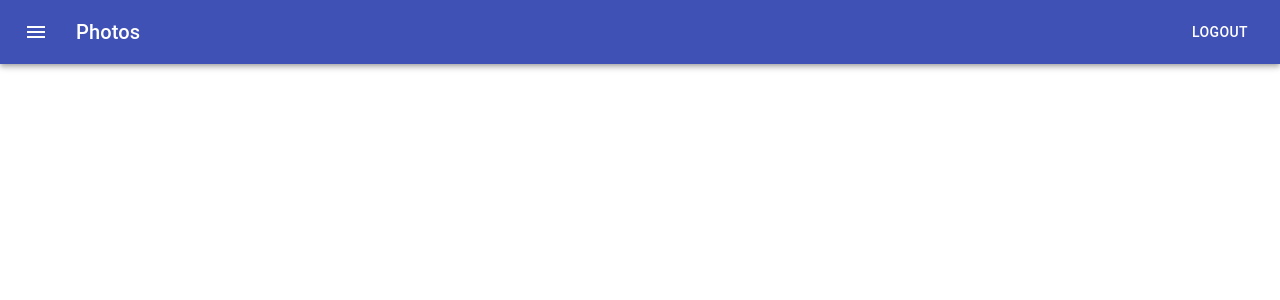
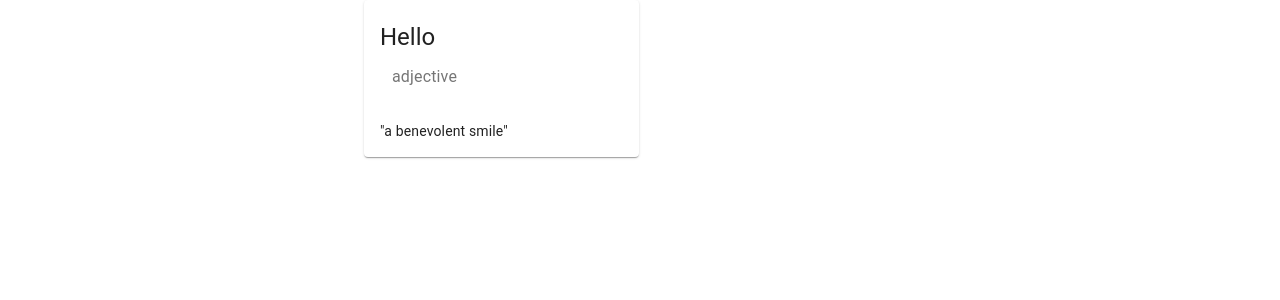
Before and after one commit to udayangaac/platform-client, a React (Create React App) app: page /dashboard in a window 1280 px wide. Shown: the top 300 px of the page. Built offline with nearby package versions, Linux system fonts and the light colour scheme.

Commit message:
Updated the project

```diff
--- a/src/components/auth/Auth.js
+++ b/src/components/auth/Auth.js
@@ -1,5 +1,4 @@
 import React, {Component} from 'react';
-import Home from "../";
 import {withRouter} from 'react-router-dom'
 import AuthService from "../../service/auth";
 
@@ -7,20 +6,19 @@ class Auth extends Component {
     constructor(props) {
         super(props);
         this.state = {
-            user: undefined
+            user: null
         }
     }
 
     componentDidMount() {
+        let profile = AuthService.getLocalStorageProfile();
+        console.log("Get profile from local storage", profile);
         this.setState({
-            user: AuthService.getLocalStorageProfile(),
+            user:profile,
         })
     }
 
     render() {
-        if (this.state.user === undefined) {
-            this.props.history.push('/login')
-        }
         return (
             <section>{this.props.children}</section>
         )
--- a/src/components/auth/Logout.js
+++ b/src/components/auth/Logout.js
@@ -4,7 +4,7 @@ import AuthService from "../../service/auth";
 class Logout extends Component {
     componentDidMount() {
         AuthService.clearLocalStorage();
-        this.props.history.push("/")
+        this.props.history.push("/");
     }
     render() {
         return null;
--- a/src/components/header/Header.js
+++ b/src/components/header/Header.js
@@ -22,11 +22,8 @@ class Header extends Component {
     }
 
     renderAppBarUser() {
-
         let profile = AuthService.getLocalStorageProfile();
-        console.log(profile);
-
-        if (profile != undefined) {
+        if (profile !== undefined) {
             return (
                 <Toolbar>
                     <IconButton edge="start" color="inherit" aria-label="menu">
--- a/src/components/header/MenuAppBar.js
+++ b/src/components/header/MenuAppBar.js
@@ -21,15 +21,10 @@ const useStyles = makeStyles((theme) => ({
     },
 }));
 
-export default function MenuAppBar() {
+export default function MenuAppBar(data) {
     const classes = useStyles();
-    const [auth, setAuth] = React.useState(false);
     const [anchorEl, setAnchorEl] = React.useState(null);
     const open = Boolean(anchorEl);
-
-    const handleChange = (event) => {
-        setAuth(event.target.checked);
-    };
 
     const handleMenu = (event) => {
         setAnchorEl(event.currentTarget);
@@ -38,18 +33,20 @@ export default function MenuAppBar() {
     const handleClose = () => {
         setAnchorEl(null);
     };
-
     return (
         <div className={classes.root}>
             <AppBar position="static">
+                {data.auth !== null && (
                     <Toolbar>
                         <IconButton edge="start" className={classes.menuButton} color="inherit" aria-label="menu">
                             <MenuIcon/>
                         </IconButton>
                         <Typography variant="h6" className={classes.title}>
-                        Photos
                         </Typography>
-                    {auth && (
+                        <section>
+                            <Typography variant="h6" className={classes.title}>
+                                {data.profile.user_name}
+                            </Typography>
                             <div>
                                 <IconButton
                                     aria-label="account of current user"
@@ -78,14 +75,23 @@ export default function MenuAppBar() {
                                     <IconButton href="/logout">Logout</IconButton>
                                 </Menu>
                             </div>
+                        </section>
+                    </Toolbar>
                 )}
-                    {
-                        !auth && (
+                {data.auth === null && (
+                    <Toolbar>
+                        <IconButton edge="start" className={classes.menuButton} color="inherit" aria-label="menu">
+                            <MenuIcon/>
+                        </IconButton>
+                        <Typography variant="h6" className={classes.title}>
+                        </Typography>
+                        <section>
                             <div>
                                 <Button color="inherit" href="/login">Logout</Button>
                             </div>
+                        </section>
+                    </Toolbar>
                 )}
-                </Toolbar>
             </AppBar>
         </div>
     );
--- a/src/components/layout/defaultLayout/DefaultLayout.js
+++ b/src/components/layout/defaultLayout/DefaultLayout.js
@@ -1,25 +1,47 @@
 import React, {Component, Suspense} from "react";
 import {BrowserRouter, Route, Switch} from 'react-router-dom';
-import Header from "../../header";
-import MenuAppBar from "../../header/MenuAppBar";
+import AuthService from "../../../service/auth";
+import Auth from "../../auth/Auth";
+import Logout from "../../auth/Logout"
 
 const LoginView = React.lazy(() => import('../../../view/login/Login'));
 const HomeView = React.lazy(() => import('../../../view/home/Home'));
+const DashboardView = React.lazy(() => import('../../../view/dashboard/Dashboard'));
 
 class DefaultLayout extends Component {
+
+    constructor(props) {
+        super(props);
+        this.state = {
+            auth: null
+        }
+    }
+
+    componentDidMount() {
+        let auth = AuthService.getLocalStorageProfile();
+        console.log(auth);
+        this.setState({
+            auth: auth
+        })
+    }
+
 
     loading() {
         return (<h1>Loading</h1>)
     }
+
     render() {
         return (
             <section>
-                <MenuAppBar/>
                 <BrowserRouter>
                     <Suspense fallback={this.loading()}>
                         <Switch>
                             <Route path="/" exact component={HomeView}/>
                             <Route path="/login" exact component={LoginView}/>
+                            <Route path="/logout" exact component={Logout}/>
+                            <Auth>
+                                <Route path="/dashboard" exact component={DashboardView}/>
+                            </Auth>
                         </Switch>
                     </Suspense>
                 </BrowserRouter>
--- a/src/service/login/LoginService.js
+++ b/src/service/login/LoginService.js
@@ -1,9 +1,11 @@
 import axios from 'axios';
 import AuthService from "../auth";
 
-function setProfile(token) {
+function setProfile(props, token) {
     axios.get("http://localhost:8085/oauth2/v1/fb/authenticate?access_token=" + token).then(res => {
-        AuthService.setLocalStorage(res.data)
+        console.log(res.data);
+        AuthService.setLocalStorage(res.data);
+        props.history.push("/");
     }).catch(err => {
     });
 }
--- /dev/null
+++ b/src/view/dashboard/Dashboard.js
@@ -0,0 +1,60 @@
+import Card from '@material-ui/core/Card';
+import CardContent from '@material-ui/core/CardContent';
+import ButtonBase from '@material-ui/core/ButtonBase';
+import withStyles from "@material-ui/core/styles/withStyles";
+import Typography from "@material-ui/core/Typography";
+import React from "react";
+import {Container} from "@material-ui/core";
+
+const styles = {
+    cardAction: {
+        display: 'block',
+        textAlign: 'initial'
+    },
+    root: {
+        maxWidth: 275,
+    },
+    bullet: {
+        display: 'inline-block',
+        margin: '0 2px',
+        transform: 'scale(0.8)',
+    },
+    title: {
+        fontSize: 14,
+    },
+    pos: {
+        margin: 12,
+
+    },
+};
+
+function Dashboard(props) {
+    return (
+        <Container maxWidth="sm">
+            <Card className={props.classes.root}>
+                <ButtonBase
+                    className={props.classes.cardAction}
+                    onClick={event => {
+                    }}>
+                    <CardContent>
+                        <Typography className={props.classes.title} color="textSecondary" gutterBottom>
+                        </Typography>
+                        <Typography variant="h5" component="h2">
+                            Hello
+                        </Typography>
+                        <Typography className={props.classes.pos} color="textSecondary">
+                            adjective
+                        </Typography>
+                        <Typography variant="body2" component="p">
+                            <br/>
+                            {'"a benevolent smile"'}
+                        </Typography>
+                    </CardContent>
+                </ButtonBase>
+            </Card>
+        </Container>
+
+    );
+}
+
+export default withStyles(styles)(Dashboard)
--- /dev/null
+++ b/src/view/dashboard/package.json
@@ -0,0 +1,6 @@
+{
+  "name": "Dashboard",
+  "version": "0.0.0",
+  "private": true,
+  "main": "Dashboard.js"
+}
--- a/src/view/home/Home.js
+++ b/src/view/home/Home.js
@@ -6,6 +6,7 @@ import withStyles from "@material-ui/core/styles/withStyles";
 import Typography from "@material-ui/core/Typography";
 import React from "react";
 import MainContainer from "../../components/layout/mainContainer";
+import MenuAppBar from "../../components/header/MenuAppBar";
 
 const styles = {
     cardAction: {
@@ -30,28 +31,11 @@ const styles = {
 };
 
 function Home(props) {
+
+
     return (
-        // <Card className={props.classes.root}>
-        //     <ButtonBase
-        //         className={props.classes.cardAction}
-        //         onClick={event => {}}>
-        //         <CardContent>
-        //             <Typography className={props.classes.title} color="textSecondary" gutterBottom>
-        //             </Typography>
-        //             <Typography variant="h5" component="h2">
-        //                 Hello
-        //             </Typography>
-        //             <Typography className={props.classes.pos} color="textSecondary">
-        //                 adjective
-        //             </Typography>
-        //             <Typography variant="body2" component="p">
-        //                 <br />
-        //                 {'"a benevolent smile"'}
-        //             </Typography>
-        //         </CardContent>
-        //     </ButtonBase>
-        // </Card>
         <section>
+            <MenuAppBar/>
             <MainContainer/>
         </section>
     );
--- a/src/view/login/Login.js
+++ b/src/view/login/Login.js
@@ -2,22 +2,26 @@ import React, {Component} from "react";
 import FacebookLogin from 'react-facebook-login';
 import setProfile from "../../service/login";
 import AuthService from "../../service/auth";
+import axios from "axios";
 
 class Login extends Component {
 
+    constructor(props) {
+        super(props);
+    }
+
     responseFacebook = (response) => {
-        setProfile(response.accessToken);
-        this.props.history.push('/');
-    };
-    componentClicked = (response) => {
-        console.log(response);
+        axios.get("http://localhost:8085/oauth2/v1/fb/authenticate?access_token=" + response.accessToken).then(res => {
+            console.log(res.data);
+            AuthService.setLocalStorage(res.data);
+            this.props.history.push("/");
+        }).catch(err => {
+
+        });
     };
 
-    componentDidMount() {
-        if (AuthService.getLocalStorageProfile() != undefined ){
-            this.props.history.push('/');
-        }
-    }
+    componentClicked = (response) => {
+    };
 
     render() {
         return (
```
Also changed, not shown: src/view/dashboard/Dashboard.css (added), 1 other file (tests, documents, lock files or other folders). Lines whose indentation alone changed are shown as unchanged.
